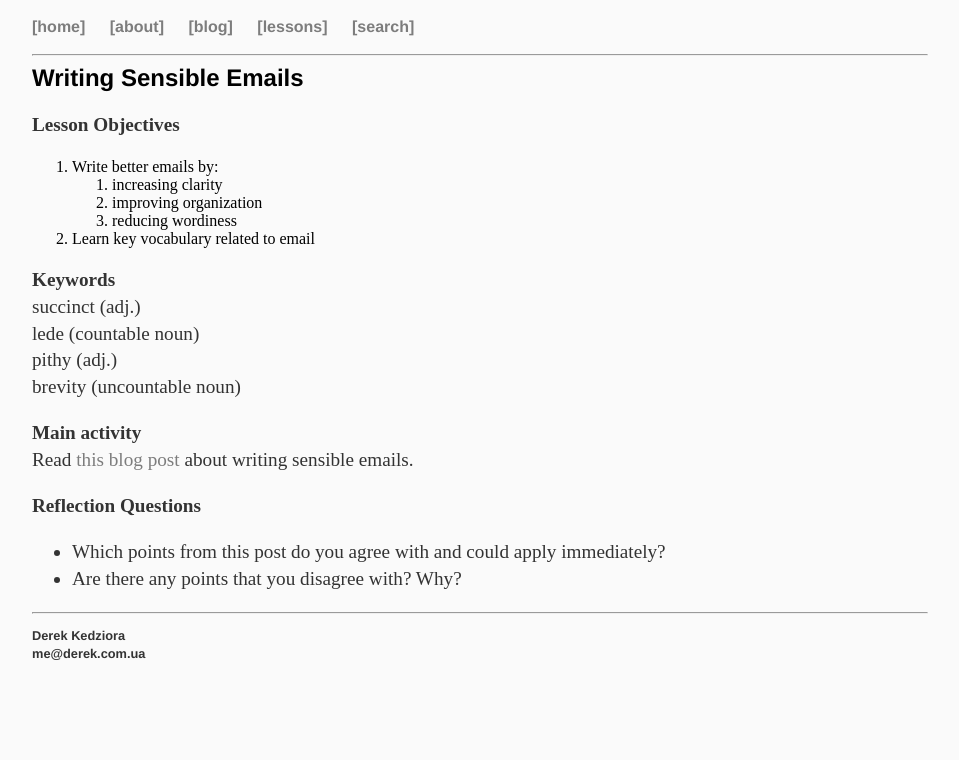
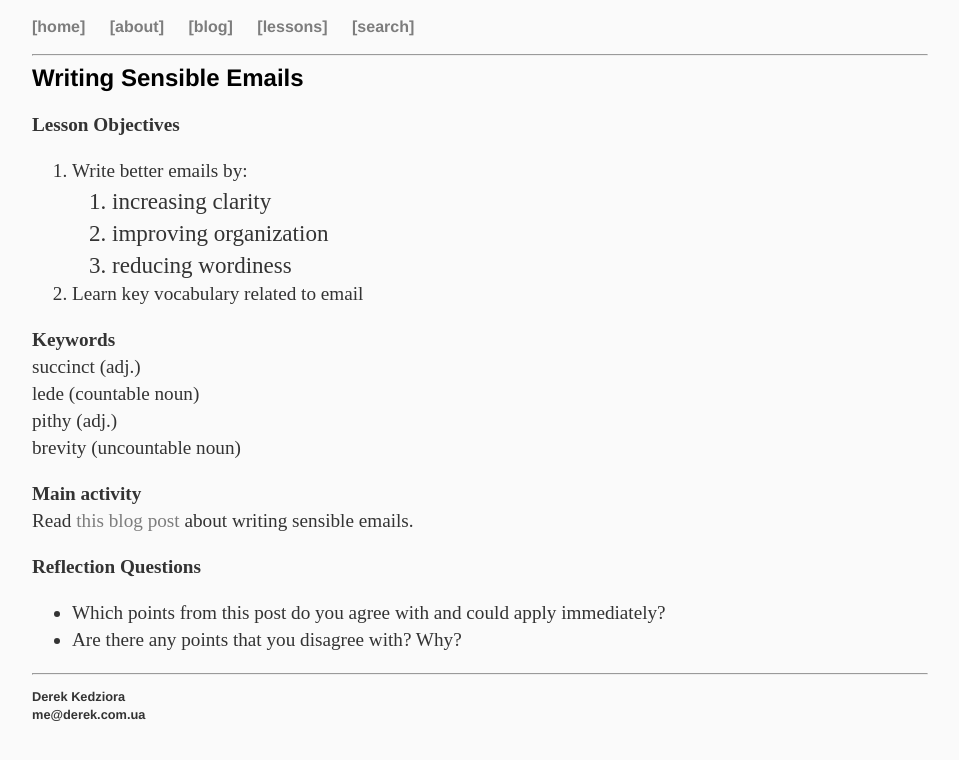
Before and after one commit to ZeroDeth/derekkedziora.github.io, a Jekyll site: the page built from _posts/2016-10-24-sensible-emails.md, in a window 1280 px wide. Shown: the top 760 px of the page, without its empty margins (160-1119 px from the left). Built offline with Jekyll 4.4.1, drawn with Linux system fonts in a browser that asks for light colours.

Commit message:
ol updated

```diff
--- a/css/main.css
+++ b/css/main.css
@@ -3,7 +3,7 @@ body { background-color: #fafafa; margin: 10px auto; width: 70%; }
 a { text-decoration: none; color: #7d7d7d; }
 a:hover { text-decoration: underline; }
 
-p, ul { font-size: 1.2em; line-height: 1.4em; color: #333; }
+p, ul, ol { font-size: 1.2em; line-height: 1.4em; color: #333; }
 
 h1, h2, h3, h4 { font-family: 'Helvetica', 'Arial', 'Sans-Serif'; margin: 0px }
 h1 { font-size: 2.3em;  }
```
